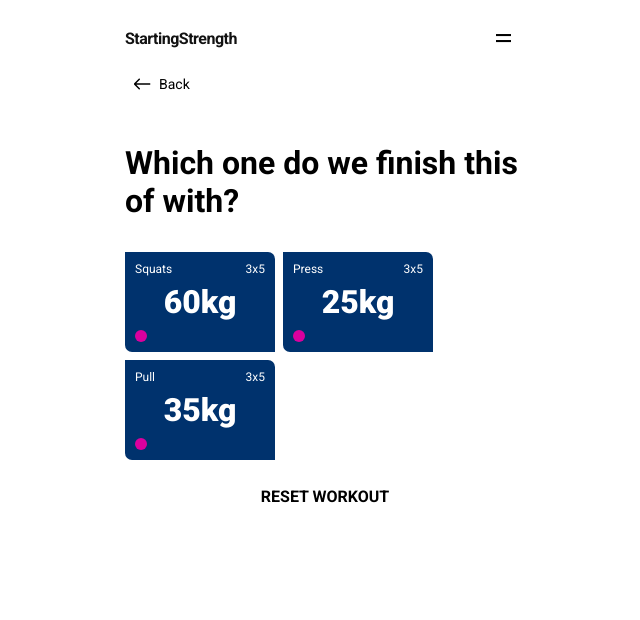
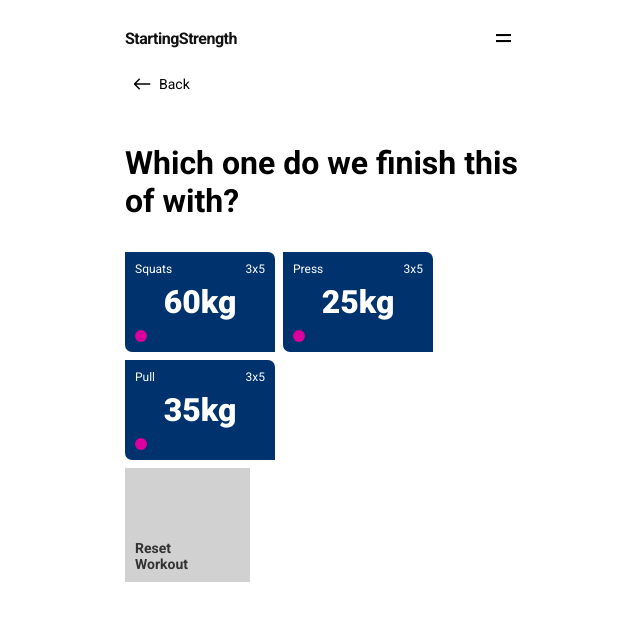
Before and after one commit to erikpantzar/starting-strength, a React (Create React App) app: page /workout/1 in a window 1280 px wide. Shown: the top 620 px of the page, without its empty margins (315-955 px from the left). Built offline with nearby package versions, Linux system fonts and the light colour scheme; what react-fastclick would draw is missing.

Commit message:
Issue/56 new buttons (#64)
* Started designing buttons with variants

* fixed positioning of the text

```diff
--- a/package.json
+++ b/package.json
@@ -60,6 +60,6 @@
     "@storybook/addon-links": "^6.3.4",
     "@storybook/node-logger": "^6.3.4",
     "@storybook/preset-create-react-app": "^3.2.0",
-    "@storybook/react": "^6.3.4"
+    "@storybook/react": "^6.3.12"
   }
 }
--- a/src/Components/Button/Button.css
+++ b/src/Components/Button/Button.css
@@ -1,31 +1,57 @@
 :root {
-    --button-height: 55px;
+    --button-height: 114px;
+    --button-width: 125px;
 }
 
 
 .Button {
     height: var(--button-height);
-    font: 16px/var(--button-height) 'Roboto', sans-serif;
-    display: block;
+    width: var(--button-width);
+    padding: 0px 23px 10px 10px;
 
-    text-align: center;
+    font: 14px 'Roboto', sans-serif;
+    font-weight: 700;
+    word-wrap: break-word;
 
-    width: 100%;
+    display: flex;
+    align-items: flex-end;
+
     border: none;
-    font-weight: 700;
+    text-decoration: none;
 
     cursor: pointer;
-    text-transform: uppercase;
-    text-decoration: none;
+    text-align: left;
 }
 
-.Button.Button-primary {
-    background: var(--color-main-cta);
-    color: #fff;
+/* .Button-text {
+    word-wrap: break-word;
+    text-transform: none;
+} */
+
+.Button.Button-reset {
+    background: var(--button-reset-background);
+    color: var(--button-reset-text);
 }
 
-.Button.Button-ghost {
-    background: var(--cancelbutton-color);
-    border: 1px solid var(--cancelbutton-border);
-    color: var(--cancelbutton-text);
+.Button.Button-track-a {
+    background: var(--button-reset-background);
+    color: var(--button-reset-text);
 }
+
+.Button.Button-track-b {
+    background: var(--button-reset-color);
+    color: var(--button-reset-text);
+}
+
+.Button.Button-summary {
+    background: var(--button-reset-color);
+    color: var(--button-reset-text);
+}
+
+/* .Button-text {
+    padding: 0px 30px 0px 0px;
+    position: relative;
+    top: 25px;
+    left: 8px;
+    word-wrap: break-word;
+    text-transform: none; */
--- a/src/Components/Button/Button.js
+++ b/src/Components/Button/Button.js
@@ -11,10 +11,14 @@ const Button = ({
 }) => {
   const getButtonVariant = () => {
     switch (variant) {
-      case 'primary':
-        return 'Button Button-primary'
-      case 'ghost':
-        return 'Button Button-ghost'
+      case 'summary':
+        return 'Button Button-summary'
+      case 'reset':
+        return 'Button Button-reset'
+      case 'track-a':
+        return 'Button Button-track-a'
+      case 'track-b':
+        return 'Button Button-track-b'
       case 'default':
       default:
         return 'Button'
--- a/src/View/workoutA.js
+++ b/src/View/workoutA.js
@@ -29,8 +29,8 @@ const Workout = () => {
       <Typography variant="h1">{sentence()}</Typography>
       <WorkoutList workouts={workouts[type === 'a' ? 0 : 1]} type={type} />
 
-      <Button onClick={() => reset()} variant="ghost">
-        Reset workout
+      <Button onClick={() => reset()} variant="reset">
+        Reset Workout
       </Button>
     </div>
   )
--- a/src/_colors.css
+++ b/src/_colors.css
@@ -28,5 +28,13 @@
 
     --size: 44px;
 
+    --button-reset-background: #D1D1D1;
+    --button-reset-text: #323232;
 
+    /* --button-track-a-background: #0057FF;
+    --button-track-a-text: #FFFFFF;
+
+    --button-track-b-background: #71006C;
+    --button-track-b-text: #FFFFFF; */
+    /* Saving these for later */
 }
```
Also changed, not shown: 1 other file (tests, documents, lock files or other folders).
